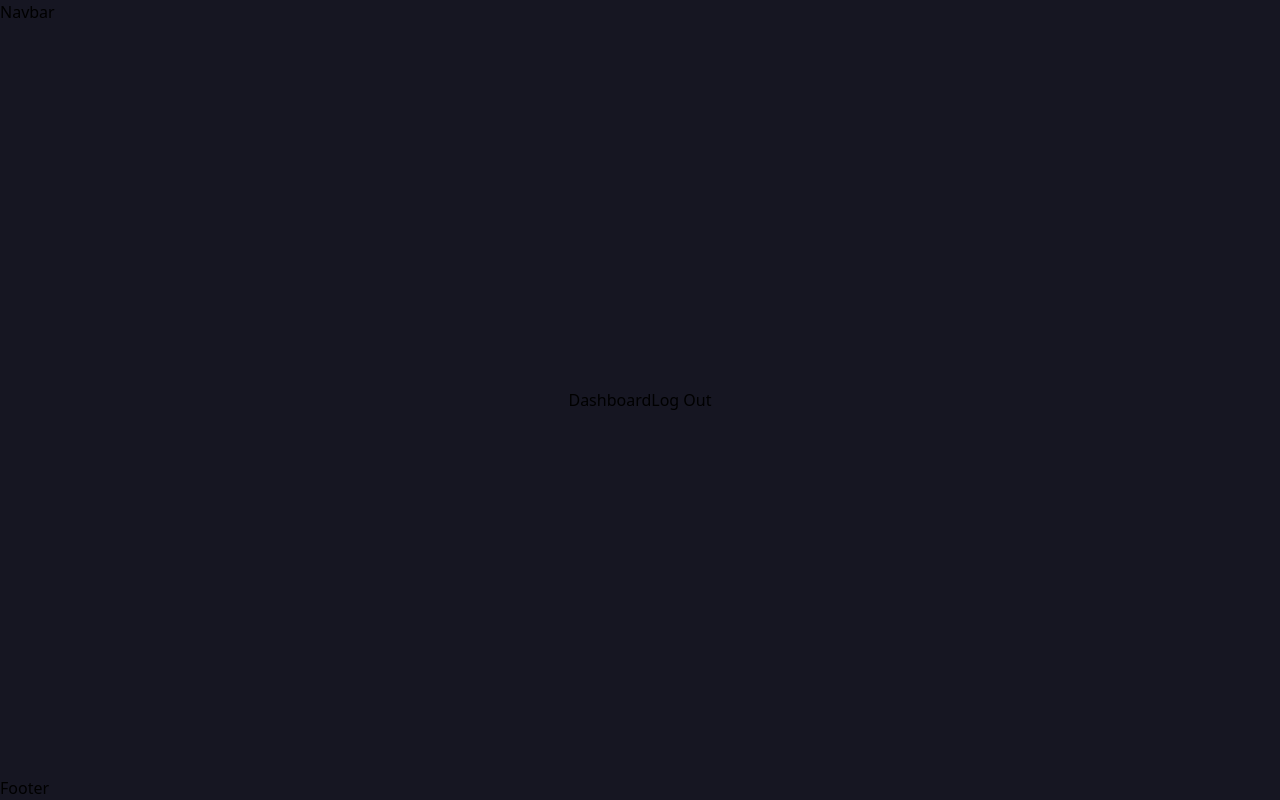
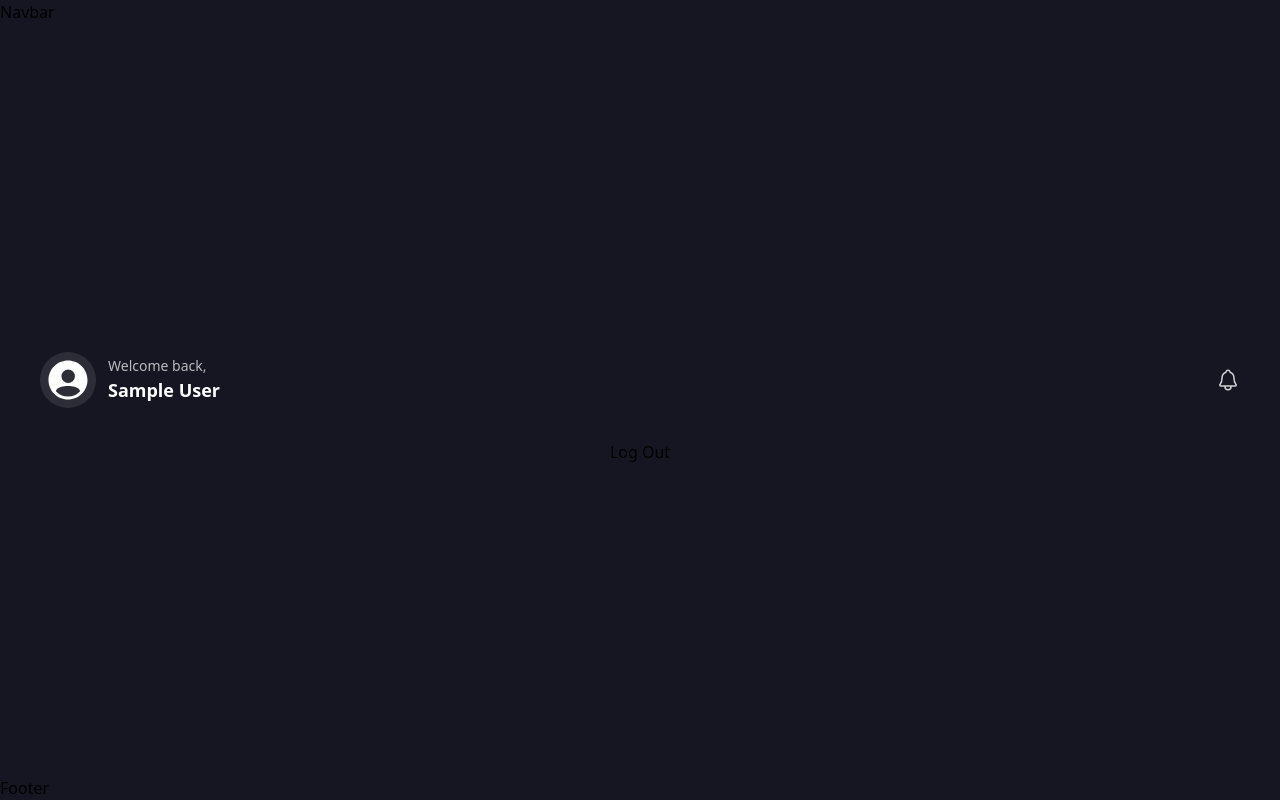
Before and after one commit to jamesmcdonald112/simple-banking-system-full-stack, a React (Vite) app in the folder frontend/: page /dashboard in a window 1280 px wide. Built offline with nearby package versions, Linux system fonts and the light colour scheme; no server answers; sample sign-in values are in the browser's storage.

Commit message:
feat(dashboard): scaffold header and container layout
Added WelcomeHeader component and updated Container for consistent page layout.
Integrated header into Dashboard structure.

```diff
--- a/frontend/src/components/Container.tsx
+++ b/frontend/src/components/Container.tsx
@@ -6,7 +6,9 @@ type Props = {
 
 export default function Container({ children, className = "" }: Props) {
   return (
-    <div className={`flex flex-col gap-4 mx-auto max-w-2xl min-w-xs p-6 ${className}`}>
+    <div
+      className={`flex flex-col gap-4 max-w-7xl mx-auto w-full px-6 ${className}`}
+    >
       {children}
     </div>
   );
--- /dev/null
+++ b/frontend/src/components/WelcomeHeader.tsx
@@ -0,0 +1,30 @@
+import { IoNotificationsOutline, IoPersonCircleSharp } from "react-icons/io5";
+
+
+type WelcomeHeaderProps = {
+  name: string;
+
+}
+
+export default function WelcomeHeader({name}: WelcomeHeaderProps) {
+
+  return (
+    <div className="flex flex-row items-center justify-between p-4 w-full">
+      {/* Left Section: Avatar + Name */}
+      <div className="flex flex-row items-center gap-3">
+        <div className="bg-white/10 p-1 rounded-full">
+          <IoPersonCircleSharp className="text-white text-5xl" />
+        </div>
+        <div className="flex flex-col leading-tight">
+          <p className="text-white/70 text-sm">Welcome back,</p>
+          <p className="text-white text-lg font-semibold">{name}</p>
+        </div>
+      </div>
+
+      {/* Right Section: Notifications */}
+      <button className="text-white/80 hover:text-white transition-colors">
+        <IoNotificationsOutline size={24} />
+      </button>
+    </div>
+  )
+}
--- a/frontend/src/pages/Dashboard.tsx
+++ b/frontend/src/pages/Dashboard.tsx
@@ -1,11 +1,21 @@
+import { useNavigate } from "react-router-dom";
+import WelcomeHeader from "../components/WelcomeHeader";
 import { useAuth } from "../context/AuthContext";
+import Container from "../components/Container";
 
 export default function Dashboard() {
-  const {logOut} = useAuth();
+  const {account, logOut} = useAuth();
+
+  const navigate = useNavigate()
+
+  if (!account) return null;
+
+
+
   return (
-    <>
-      <h1>Dashboard</h1>
+    <Container>
+      <WelcomeHeader  name={account.name}/>
       <button onClick={logOut}>Log Out</button>
-    </>
+    </Container>
   );
 }
```
